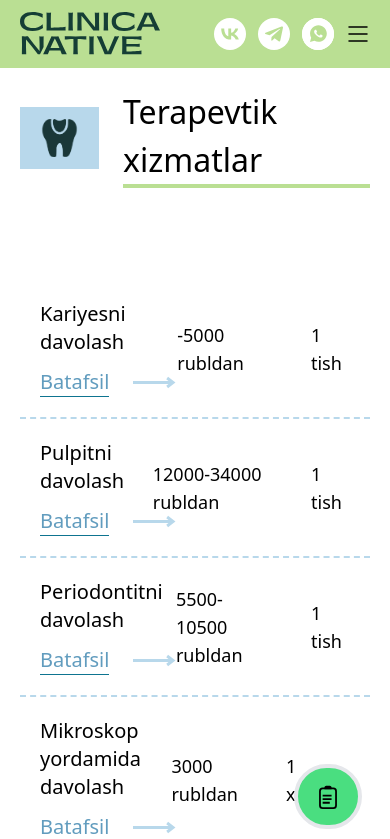
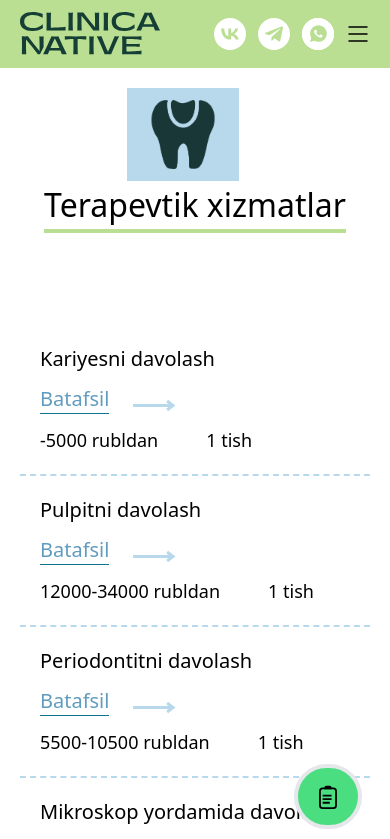
Before and after one commit to muhammadazizbek006/Clinica, a React (Vite) app: page /terapevtik in a window 390 px wide. Shown: the top 839 px of the page. Built offline with nearby package versions, Linux system fonts and the light colour scheme.

Commit message:
add responsive to terapevt page

```diff
--- a/src/pages/terapevt/Terapevtik.jsx
+++ b/src/pages/terapevt/Terapevtik.jsx
@@ -13,9 +13,9 @@ const Terapevtik = () => {
     <section className='mb-11'>
          <div className="containerb">
         {/* top */}
-        <div className=' flex items-center   pt-5'>
+        <div className=' flex justify-center sm:justify-start items-center   pt-5'>
           {/* left */}
-          <div className='flex items-center'>
+          <div className='flex flex-col sm:flex-row  items-center'>
             <div className='w-28 bg-akva  mr-6 '>
               <img className='  px-5 py-3  ' src={terapevtik} alt='#' />
             </div>
@@ -33,12 +33,12 @@ const Terapevtik = () => {
                     Terapevt.map((e)=>{
                         return(
                             <li key={e.id} className='border-b-2 border-b-akva border-dashed hover:bg-sky-50 duration-300'>
-                                <Link to={`/terapevt/${e.yonalishi}`}  className='flex justify-between items-center p-5'>
+                                <Link to={`/terapevt/${e.yonalishi}`}  className='flex flex-col md:flex-row justify-between md:items-center p-5'>
                                     {/* left */}
                                     <div className='flex flex-col'>
                                     <h3 className='text-xl font-medium mb-3 max-w-[900px]'>{e.yonalishi}</h3>
                                     <div className='flex items-center  '>
-                                        <p className='mr-6 text-xl text-next border-b border-b-cyan-700'>Batafsil</p>
+                                        <p className=' mb-3 md:mb-0 mr-6 text-xl text-next border-b border-b-cyan-700'>Batafsil</p>
                                         <img src={next} alt="#" />
                                     </div>
                                     </div>
```
